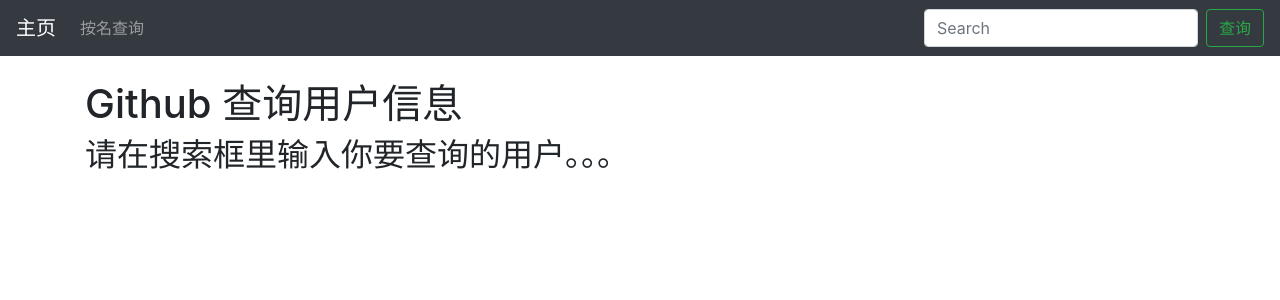
After one commit to qdmacf/djapp02, a Django app: page /user/ in a window 1280 px wide. The commit adds this page. Shown: the top 300 px of the page. Run offline with Django 3.2, Linux system fonts and the light colour scheme.

Commit message:
win commit user urls\views and templates/user.html

```diff
--- a/maapp/templates/base.html
+++ b/maapp/templates/base.html
@@ -14,7 +14,7 @@
 <body>
 
 <nav class="navbar navbar-expand-lg navbar-dark bg-dark">
-  <a class="navbar-brand" href="#">以学为乐</a>
+  <a class="navbar-brand" href="{% url 'home' %}">主页</a>
   <button class="navbar-toggler" type="button" data-toggle="collapse" data-target="#navbarSupportedContent" aria-controls="navbarSupportedContent" aria-expanded="false" aria-label="Toggle navigation">
     <span class="navbar-toggler-icon"></span>
   </button>
@@ -23,7 +23,7 @@
     <ul class="navbar-nav mr-auto">
 
       <li class="nav-item">
-        <a class="nav-link" href="#">Link</a>
+        <a class="nav-link" href="{% url 'user' %}">按名查询</a>
       </li>
 
     </ul>
--- /dev/null
+++ b/maapp/templates/user.html
@@ -0,0 +1,11 @@
+{% extends 'base.html' %}
+
+{% block content %}
+<h1>Github 查询用户信息</h1>
+{% if notfound %}
+<h2>{{notfound}}</h2>
+{% else %}
+<h1>{{username}}</h1>
+{% endif %}
+
+{% endblock %}
--- a/maapp/urls.py
+++ b/maapp/urls.py
@@ -3,5 +3,6 @@
 from . import views
 
 urlpatterns = [
-    path('',views.home,name="home")
+    path('',views.home,name="home"),
+    path('user/',views.user,name="user")
 ]
--- a/maapp/views.py
+++ b/maapp/views.py
@@ -7,3 +7,17 @@
     api_request = requests.get("https://api.github.com/users?since=0")
     api = json.loads(api_request.content)
     return render(request,'home.html',{"api":api})
+
+def user(request):
+    if request.method == 'POST':
+        import requests
+        import json
+
+        user = request.POST['user']
+        user_request = requests.get("https://api.github.com/users/"+user)
+        username = json.loads(user_request.content)
+
+        return render(request, 'user.html', {'username':username})
+    else:
+        notfound ="请在搜索框里输入你要查询的用户。。。"
+        return render(request, 'user.html', {'notfound':notfound})
```
